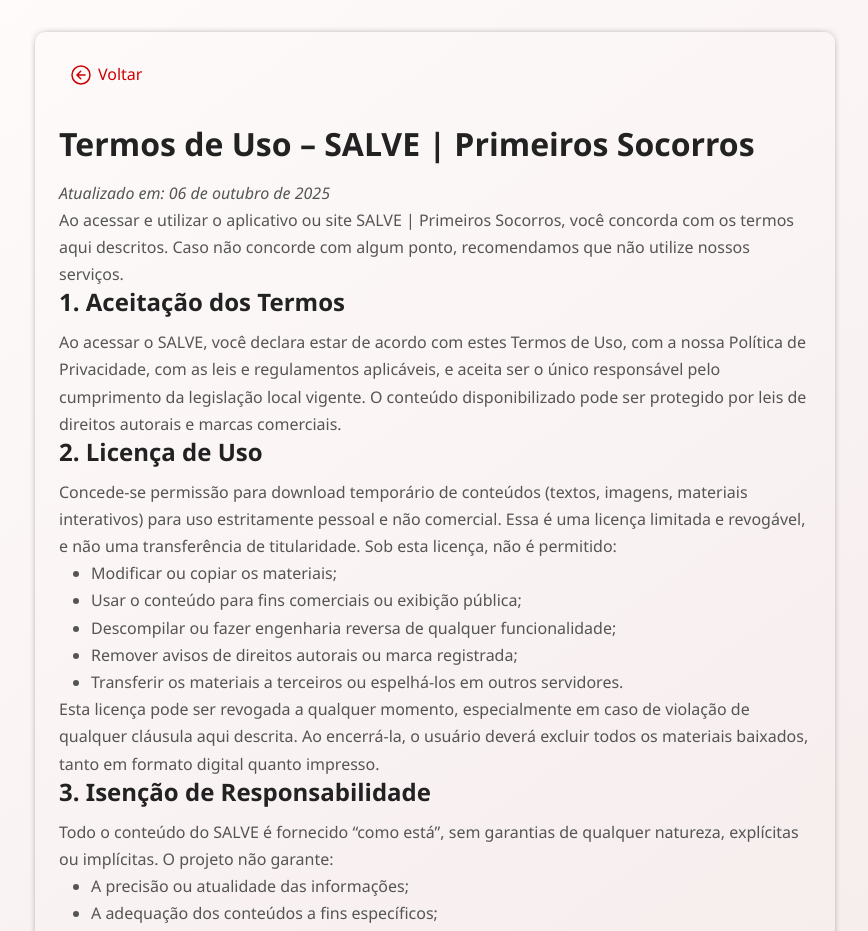
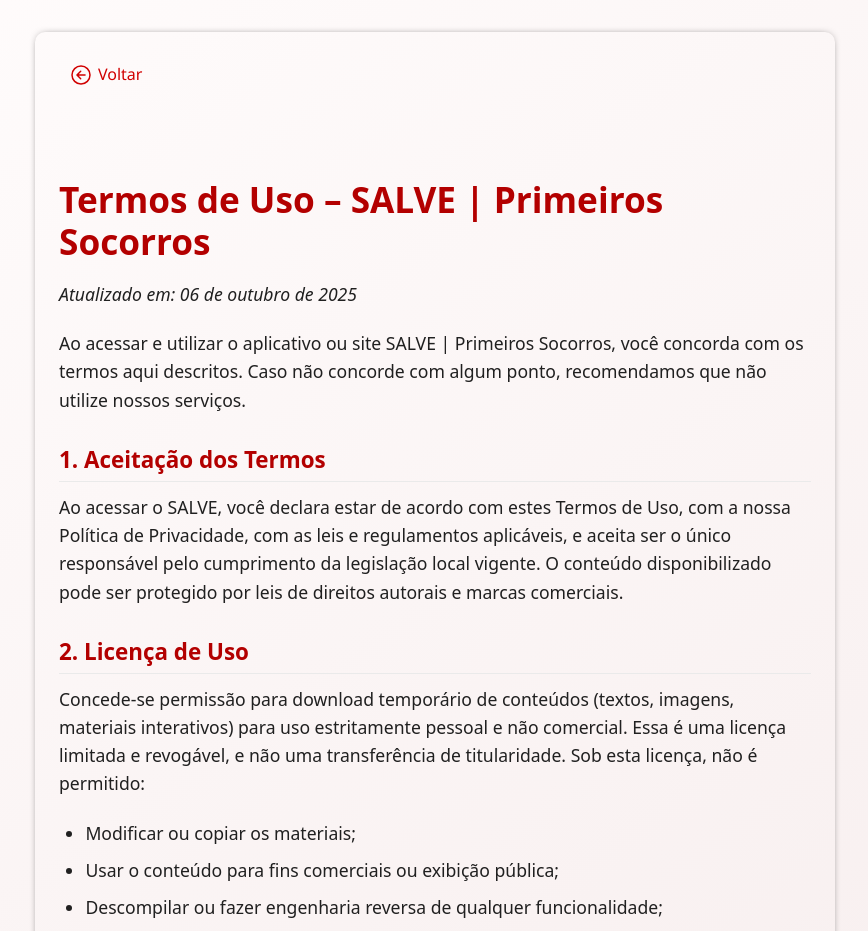
Before and after one commit to SebastiaoSoares/salve-web-app, a React (Vite) app: page /terms-of-use in a window 1280 px wide. Shown: the top 931 px of the page, without its empty margins (205-1073 px from the left). Built offline with nearby package versions, Linux system fonts and the light colour scheme.

Commit message:
feat: add important notice about app use and Markdown content style

```diff
--- a/src/components/MarkdownContent/MarkdownContent.jsx
+++ b/src/components/MarkdownContent/MarkdownContent.jsx
@@ -1,5 +1,6 @@
 import { useEffect, useState } from "react";
 import ReactMarkdown from "react-markdown";
+import styles from "./MarkdownContent.module.css";
 
 export default function MarkdownContent({ filePath }) {
   const [content, setContent] = useState("Carregando conteúdo...");
@@ -13,10 +14,14 @@
       .then(setContent)
       .catch(() => {
         setContent(
-          "**Você está offline.** Este conteúdo ainda não foi salvo no seu dispositivo. Conecte-se à internet para baixá-lo pela primeira vez.",
+          "> **Aviso:** Você está offline e este conteúdo ainda não foi salvo no seu dispositivo. Conecte-se à internet para baixá-lo pela primeira vez.",
         );
       });
   }, [filePath]);
 
-  return <ReactMarkdown>{content}</ReactMarkdown>;
+  return (
+    <div className={styles.markdownContainer}>
+      <ReactMarkdown>{content}</ReactMarkdown>
+    </div>
+  );
 }
--- /dev/null
+++ b/src/components/MarkdownContent/MarkdownContent.module.css
@@ -0,0 +1,58 @@
+.markdownContainer {
+  font-family: system-ui, -apple-system, sans-serif;
+  color: #202020;
+  line-height: 1.6;
+  font-size: 1.1rem;
+}
+
+.markdownContainer h1,
+.markdownContainer h2,
+.markdownContainer h3 {
+  color: #b30000;
+  margin-top: 1.5em;
+  margin-bottom: 0.5em;
+  font-weight: 700;
+  line-height: 1.2;
+}
+
+.markdownContainer h2 {
+  font-size: 1.4rem;
+  border-bottom: 1px solid #eaeaea;
+  padding-bottom: 0.3em;
+}
+
+.markdownContainer p {
+  margin-bottom: 1.2em;
+}
+
+.markdownContainer strong {
+  color: #000;
+  font-weight: 700;
+  background-color: #fffbdd;
+  padding: 0 4px;
+  border-radius: 3px;
+}
+
+.markdownContainer ul,
+.markdownContainer ol {
+  margin-bottom: 1.5em;
+  padding-left: 1.5em;
+}
+
+.markdownContainer li {
+  margin-bottom: 0.5em;
+}
+
+.markdownContainer blockquote {
+  background-color: #fff0f0;
+  border-left: 5px solid #b30000;
+  padding: 12px 16px;
+  margin: 1.5em 0;
+  color: #900000;
+  font-weight: 600;
+  border-radius: 0 4px 4px 0;
+}
+
+.markdownContainer blockquote p {
+  margin: 0;
+}
--- a/src/pages/Home/Home.jsx
+++ b/src/pages/Home/Home.jsx
@@ -80,6 +80,12 @@
           ))}
         </div>
       </div>
+      <div>
+        <h2>Aviso Importante</h2>
+        <p className={Style.importantNotice}>
+          O SALVE é um aplicativo de caráter estritamente informativo. Ele não substitui o atendimento, diagnóstico ou orientação de profissionais de saúde qualificados. Em caso de emergência, ligue imediatamente para o 192 (SAMU) ou 193 (Bombeiros).
+        </p>
+      </div>
     </main>
   );
 }
--- a/src/pages/Home/Home.module.css
+++ b/src/pages/Home/Home.module.css
@@ -43,6 +43,18 @@
   color: #555;
   border-radius: 8px;
   margin-top: -5px;
+}
+
+.importantNotice {
+  display: block;
+  font-size: 1rem;
+  color: var(--secondary-color);
+  border-radius: 8px;
+  margin-top: -5px;
+  padding: 1rem;
+  text-align: justify;
+  background-color: var(--highlight);
+  border-left: 5px solid var(--secondary-color);
 }
 
 .socorroLinks {
```
